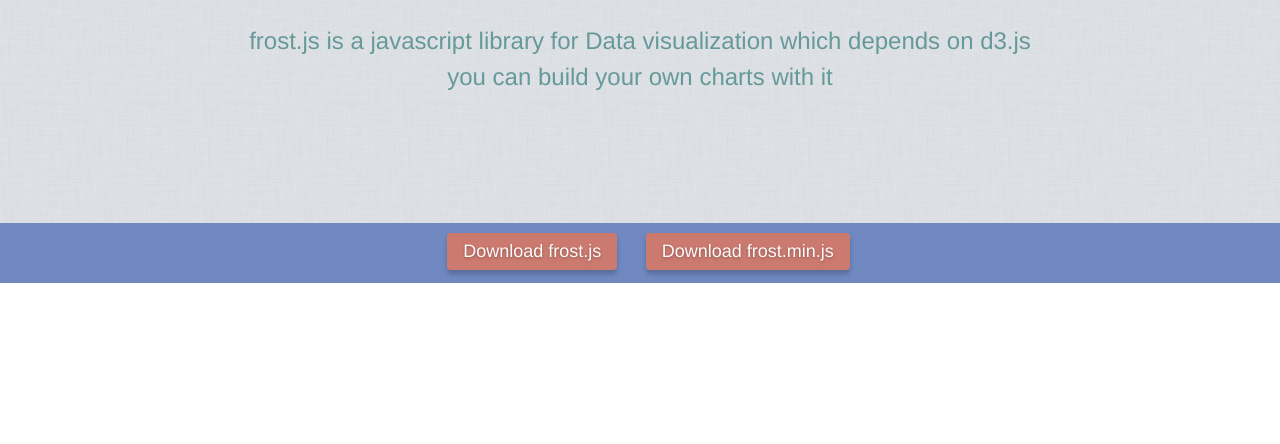
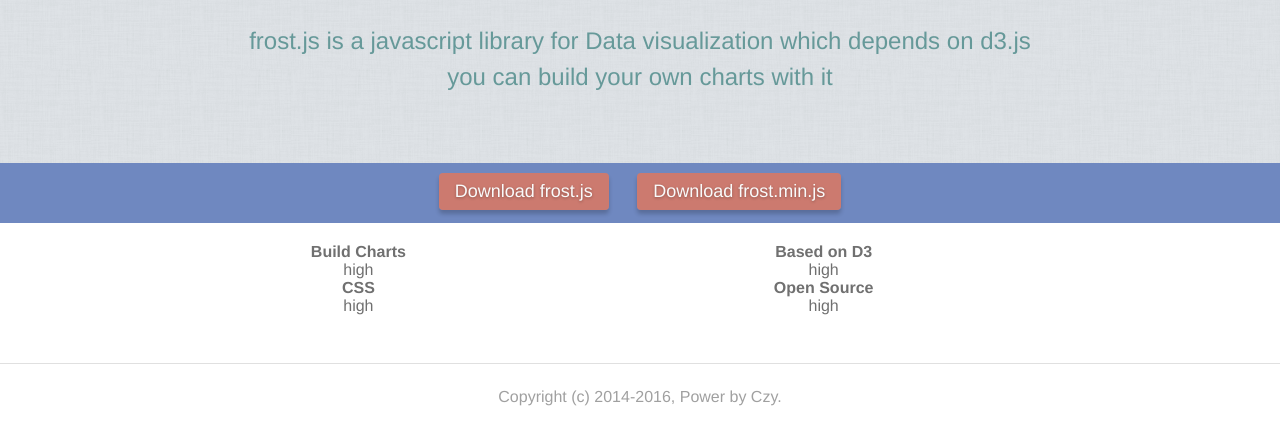
Before and after one commit to PacoIrene/frost_website, a plain HTML site: page index.html in a window 1280 px wide. Shown: the part 180-624 px from the top of the page. Drawn offline with nearby package versions, Linux system fonts and the light colour scheme.

Commit message:
Signed-off-by: PacoIrene <zhenyangchu@gmail.com>

```diff
--- a/css/main.css
+++ b/css/main.css
@@ -63,10 +63,9 @@ nav ul li a:hover {
 }
 
 .container {
-	height: 300px;
 }
 .container_section_info {
-	height: 300px;
+	height: 240px;
 	text-align: center;
 	background: url(../img/back.png) repeat;
 }
@@ -89,18 +88,16 @@ nav ul li a:hover {
 	color: #699;
 }
 .container_section_footer {
-	position: relative;
 	text-align: center;
 	height: 60px;
 	background-color: #6f88c0;
 }
 .container_section_footer_button_container {
-	position: absolute;
 	top: 17%;
 	left: 34%;
 }
 .container_section_footer_button_container a {
-	/*margin-top: 10px;*/
+	margin-top: 10px;
 }
 .button {
 	text-decoration: none;
@@ -118,6 +115,28 @@ nav ul li a:hover {
 	text-shadow: 0 1px 3px rgba(0,0,0,0.3);
 	box-shadow: 0 4px 4px rgba(0,0,0,0.2);
 }
+.container_info_character {
+	width: 80%;
+	margin: 0 auto;
+	margin-top: 20px;
+	color: #707070;
+}
+.container_info_character_list li {
+	list-style: none;
+	width: 45%;
+	display: inline-block;
+	text-align: center;
+}
+
+footer {
+	display: block;
+	border-top: 1px solid #e0e0e0;
+	margin-top: 3em;
+	padding: 1.5em;
+	text-align: center;
+	color: #a0a0a0;
+}
+
 
 div.gist-meta {
 	display: none;
--- a/index.html
+++ b/index.html
@@ -36,13 +36,30 @@
 				</div>
 			</div>
 			<div class="container_info">
-				<div style="width=300px;height=300px;">
-					<script src="https://gist.github.com/PacoIrene/ad0bd23296e859ccfb9e.js"></script>
+				<div class="container_info_character">
+					<ul class="container_info_character_list">
+						<li>
+							<h2>Build Charts</h2>
+							<p>high</p>
+						</li>
+						<li>
+							<h2>Based on D3</h2>
+							<p>high</p>
+						</li>
+						<li>
+							<h2>CSS</h2>
+							<p>high</p>
+						</li>
+						<li>
+							<h2>Open Source</h2>
+							<p>high</p>
+						</li>
+					</ul>
 				</div>
 			</div>
 		</div>
 		<footer>
-
+			Copyright (c) 2014-2016, Power by Czy.
 		</footer>
 		<script src="//code.jquery.com/jquery-1.11.0.min.js"></script>
 		<script type="text/javascript" src="lib/d3.v3.min.js"></script>
```
